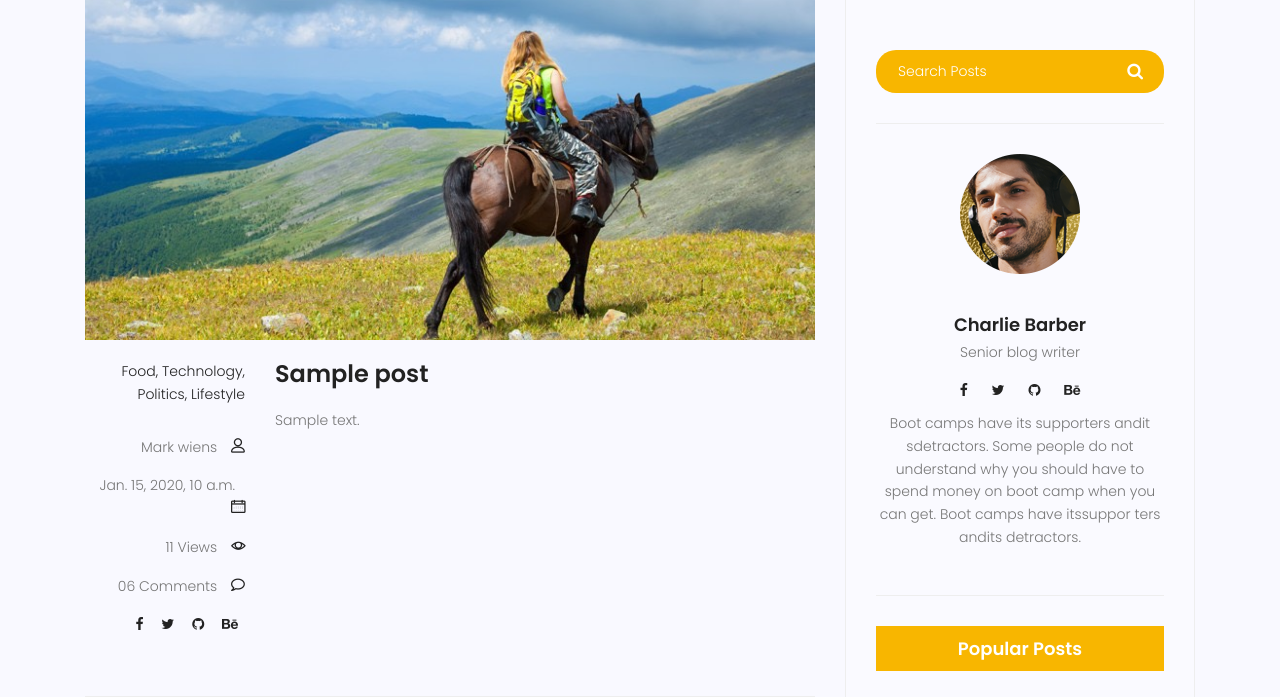
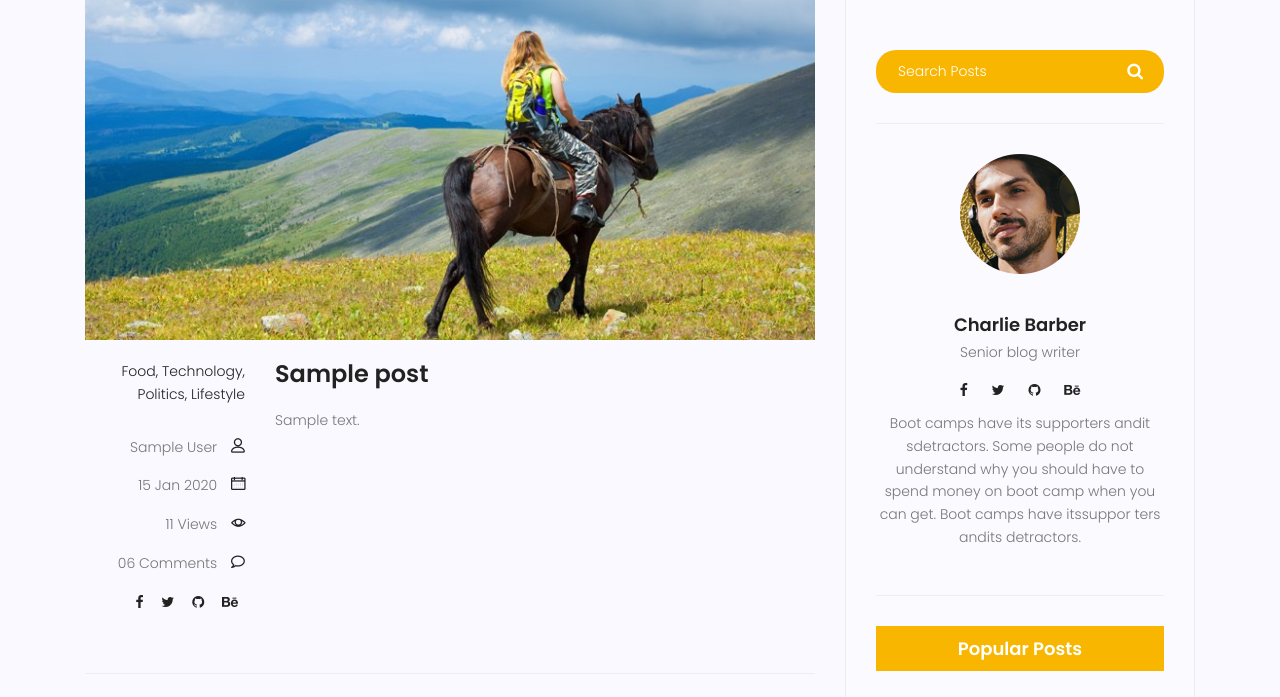
Before and after one commit to AmirhosseinKashaf/my-site, a Django app: page /blog/1 in a window 1280 px wide. Shown: the part 421-1118 px from the top of the page. Run offline with Django 4.2, Linux system fonts and the light colour scheme; tables that the repository leaves empty hold one stand-in row (values such as "Sample post"); some libraries are stand-ins or nearby versions.

Commit message:
fixed date time and tags
made post dates look better and edited post tags

```diff
--- a/templates/blog/blog-home.html
+++ b/templates/blog/blog-home.html
@@ -93,12 +93,14 @@
 				<div class="single-post row">
 					<div class="col-lg-3  col-md-3 meta-details">
 						<ul class="tags">
-							{{post.category.all|join:", "}}
+							{% for cat in post.category.all %}
+								<a href="#">{{cat.name}}</a> {% if not forloop.last %},{% endif %}
+							{% endfor %}
 						</ul>
 						<div class="user-details row">
 							<p class="user-name col-lg-12 col-md-12 col-6"><a href="#">{{post.author.get_full_name}}</a> <span
 									class="lnr lnr-user"></span></p>
-							<p class="date col-lg-12 col-md-12 col-6"><a href="#">{{post.published_date}}</a> <span
+							<p class="date col-lg-12 col-md-12 col-6"><a href="#">{{post.published_date|date:"d M Y"}}</a> <span
 									class="lnr lnr-calendar-full"></span></p>
 							<p class="view col-lg-12 col-md-12 col-6"><a href="#">{{post.counted_views}} Views</a> <span
 									class="lnr lnr-eye"></span></p>
--- a/templates/blog/blog-single.html
+++ b/templates/blog/blog-single.html
@@ -39,9 +39,9 @@
 							<li><a href="#">Lifestyle</a></li>
 						</ul>
 						<div class="user-details row">
-							<p class="user-name col-lg-12 col-md-12 col-6"><a href="#">Mark wiens</a> <span
+							<p class="user-name col-lg-12 col-md-12 col-6"><a href="#">{{post.author.get_full_name}}</a> <span
 									class="lnr lnr-user"></span></p>
-							<p class="date col-lg-12 col-md-12 col-6"><a href="#">{{post.published_date}}</a> <span
+							<p class="date col-lg-12 col-md-12 col-6"><a href="#">{{post.published_date|date:"d M Y"}}</a> <span
 									class="lnr lnr-calendar-full"></span></p>
 							<p class="view col-lg-12 col-md-12 col-6"><a href="#">{{post.counted_views}} Views</a> <span
 									class="lnr lnr-eye"></span></p>
```
